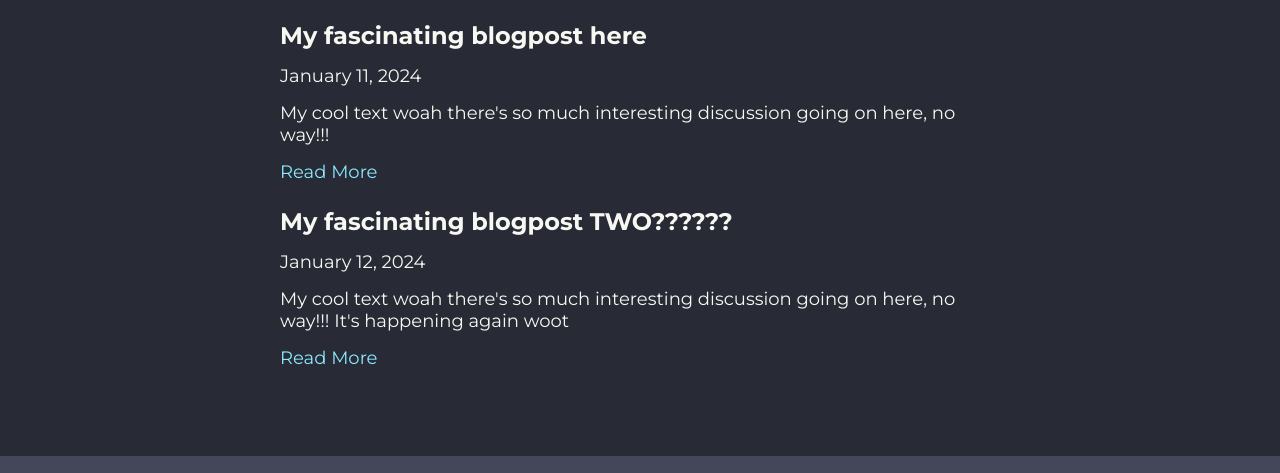
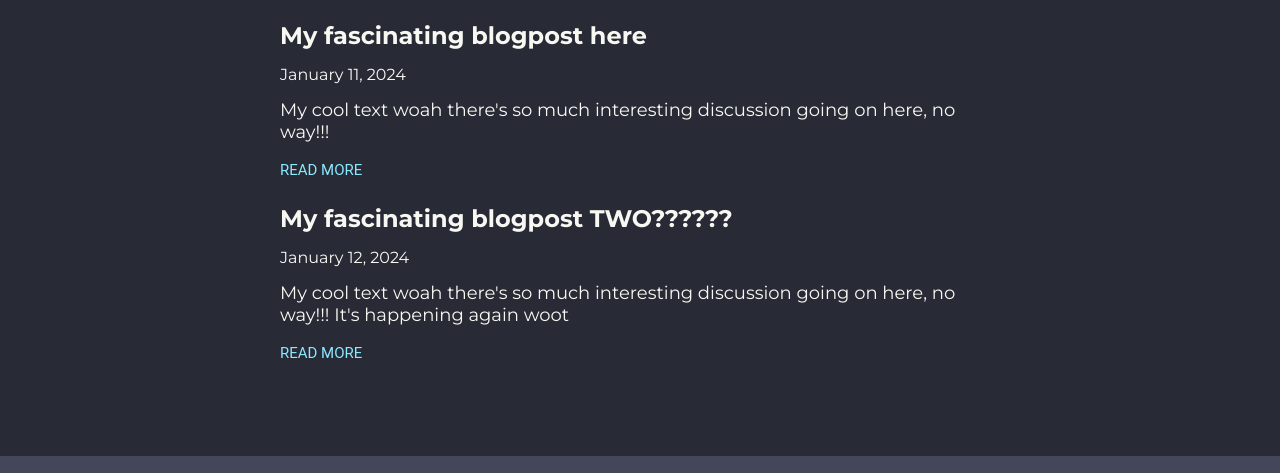
Before and after one commit to Stefan-Mada/stefan-mada.github.io, a plain HTML site: page index.html in a window 1280 px wide. Shown: the part 256-729 px from the top of the page. Drawn offline with Linux system fonts and the light colour scheme.

Commit message:
Made dates and read more buttons cleaner

```diff
--- a/static/main.css
+++ b/static/main.css
@@ -25,6 +25,9 @@ a:hover, a:active {
 
 a.read_more {
   color: #8be9fd;
+  font-family: "Roboto", monospace;
+  text-transform: uppercase;
+  font-size: 15px;
   text-decoration: none;
 }
 
@@ -68,6 +71,10 @@ header {
   margin: 0;
 }
 
+.post_date {
+  font-size: 16px;
+}
+
 /* set up layout */
 html {display:flex; flex-direction: row; justify-content: center;}
 body {display:flex; flex-direction: column; justify-content: space-between; height: 100vh; align-items: center; }
```
